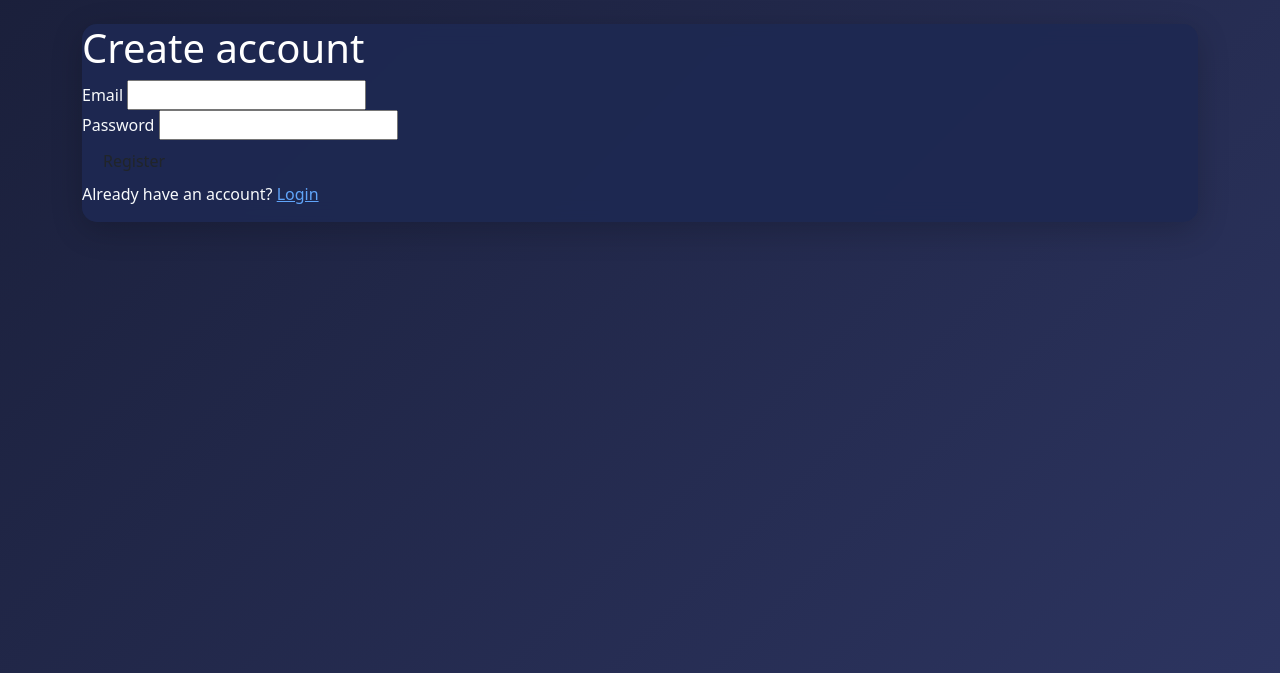
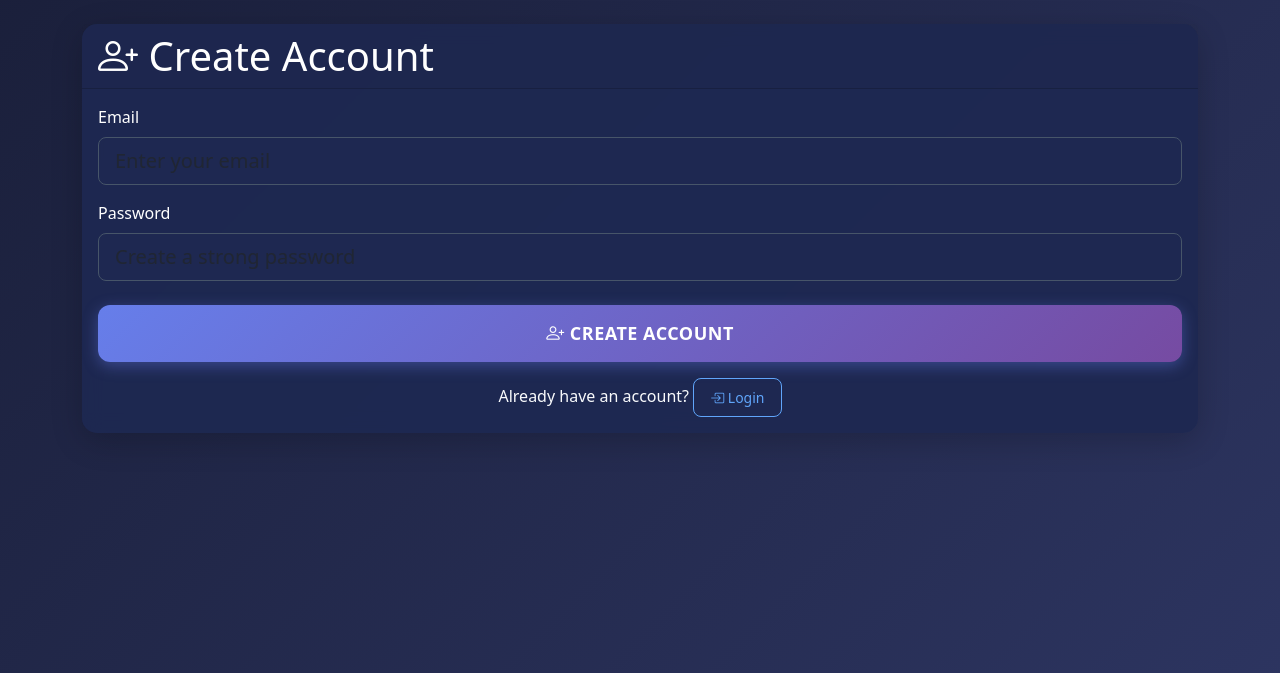
Before and after one commit to kevohmutwiri9-creator/My-Diary, a Flask app: page /auth/register in a window 1280 px wide. Shown: the part 63-736 px from the top of the page. Run offline with Flask 3, Linux system fonts and the light colour scheme.

Commit message:
Enhance register page with modern CSS and prominent button
- Upgrade register page to Bootstrap 5 components
- Add large, prominent register button with gradient styling
- Include hover effects and animations for better UX
- Add form validation error display
- Improve field layout with proper spacing
- Add icons and better visual hierarchy
- Make register button clearly visible and clickable

```diff
--- a/app/templates/auth/register.html
+++ b/app/templates/auth/register.html
@@ -1,20 +1,52 @@
 {% extends 'base.html' %}
 {% block title %}Register - My Diary{% endblock %}
 {% block content %}
-  <div class="card">
-    <h1>Create account</h1>
-    <form method="post">
-      {{ form.hidden_tag() }}
-      <div class="field">
-        <label>Email</label>
-        {{ form.email() }}
-      </div>
-      <div class="field">
-        <label>Password</label>
-        {{ form.password() }}
-      </div>
-      <button class="btn" type="submit">Register</button>
-      <p class="muted">Already have an account? <a href="{{ url_for('auth.login') }}">Login</a></p>
-    </form>
+  <div class="card fade-in">
+    <div class="card-header">
+      <h1 class="mb-0"><i class="bi bi-person-plus"></i> Create Account</h1>
+    </div>
+    <div class="card-body">
+      <form method="post">
+        {{ form.hidden_tag() }}
+
+        <div class="mb-3">
+          {{ form.email.label(class="form-label") }}
+          {{ form.email(class="form-control form-control-lg", placeholder="Enter your email") }}
+          {% if form.email.errors %}
+            <div class="text-danger mt-1">
+              {% for error in form.email.errors %}
+                <small>{{ error }}</small>
+              {% endfor %}
+            </div>
+          {% endif %}
+        </div>
+
+        <div class="mb-4">
+          {{ form.password.label(class="form-label") }}
+          {{ form.password(class="form-control form-control-lg", placeholder="Create a strong password") }}
+          {% if form.password.errors %}
+            <div class="text-danger mt-1">
+              {% for error in form.password.errors %}
+                <small>{{ error }}</small>
+              {% endfor %}
+            </div>
+          {% endif %}
+        </div>
+
+        <div class="d-grid gap-2 mb-3">
+          <button type="submit" class="btn btn-primary btn-lg">
+            <i class="bi bi-person-plus"></i> Create Account
+          </button>
+        </div>
+
+        <div class="text-center">
+          <p class="mb-0">Already have an account?
+            <a href="{{ url_for('auth.login') }}" class="btn btn-outline-primary btn-sm">
+              <i class="bi bi-box-arrow-in-right"></i> Login
+            </a>
+          </p>
+        </div>
+      </form>
+    </div>
   </div>
 {% endblock %}
--- a/app/templates/base.html
+++ b/app/templates/base.html
@@ -74,6 +74,41 @@
       body.theme-dark a { color: #60a5fa; }
       body.theme-dark .btn-primary { background: var(--primary-gradient); border: none; }
       body.theme-dark .btn-secondary { background: #475569; border: none; }
+
+      /* Enhanced Register Page Styling */
+      body.theme-dark .btn-primary.btn-lg {
+        background: linear-gradient(135deg, #667eea 0%, #764ba2 100%);
+        border: none;
+        padding: 15px 30px;
+        font-size: 18px;
+        font-weight: 600;
+        border-radius: 12px;
+        box-shadow: 0 4px 15px rgba(102, 126, 234, 0.4);
+        transition: all 0.3s ease;
+        text-transform: uppercase;
+        letter-spacing: 0.5px;
+      }
+
+      body.theme-dark .btn-primary.btn-lg:hover {
+        transform: translateY(-2px);
+        box-shadow: 0 6px 20px rgba(102, 126, 234, 0.6);
+        background: linear-gradient(135deg, #764ba2 0%, #667eea 100%);
+      }
+
+      body.theme-dark .btn-outline-primary {
+        border-color: #60a5fa;
+        color: #60a5fa;
+        background: transparent;
+        padding: 8px 16px;
+        border-radius: 8px;
+        transition: all 0.3s ease;
+      }
+
+      body.theme-dark .btn-outline-primary:hover {
+        background: #60a5fa;
+        color: #1a1f3a;
+        transform: translateY(-1px);
+      }
 
       .navbar-brand {
         font-weight: 700;
```
